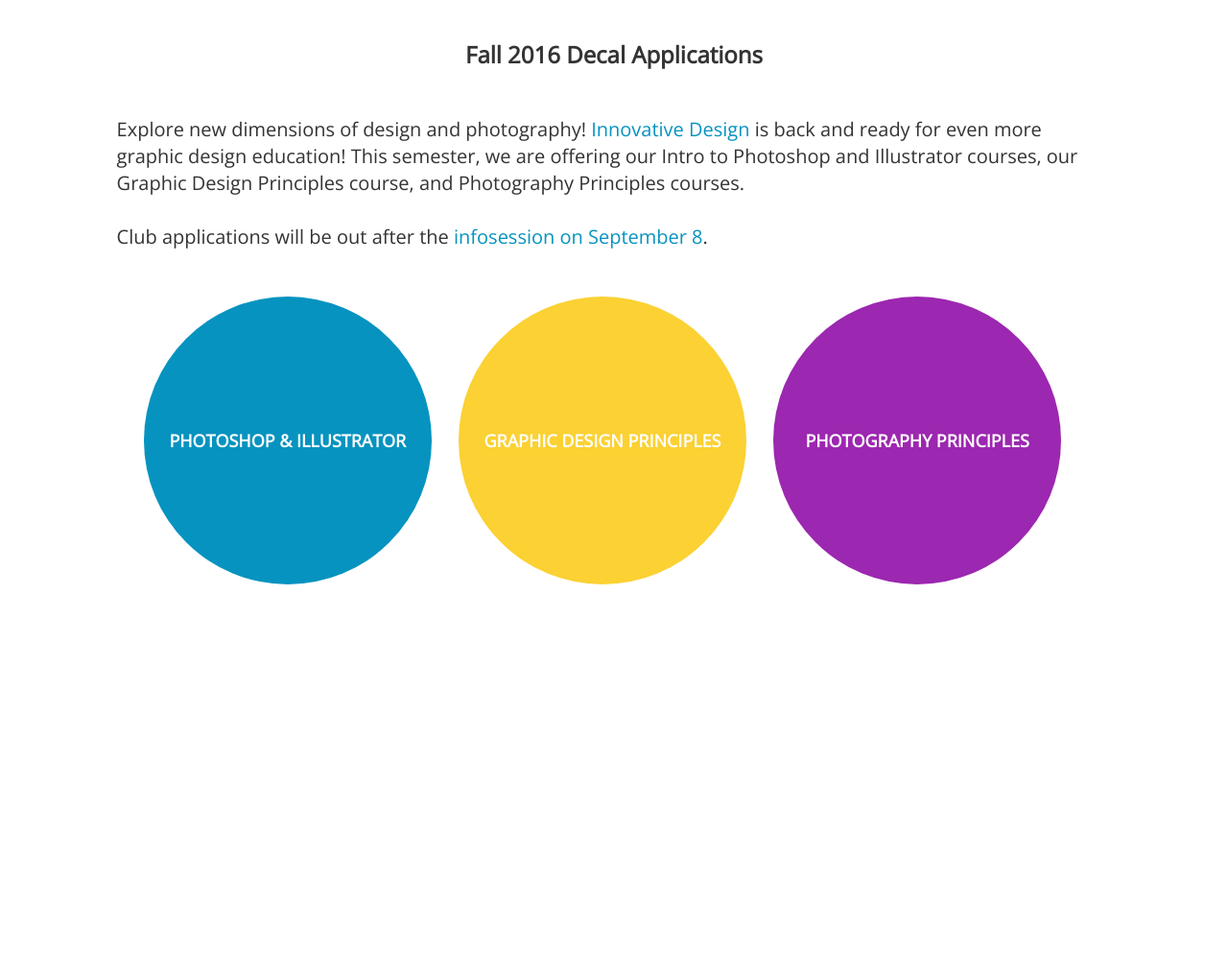
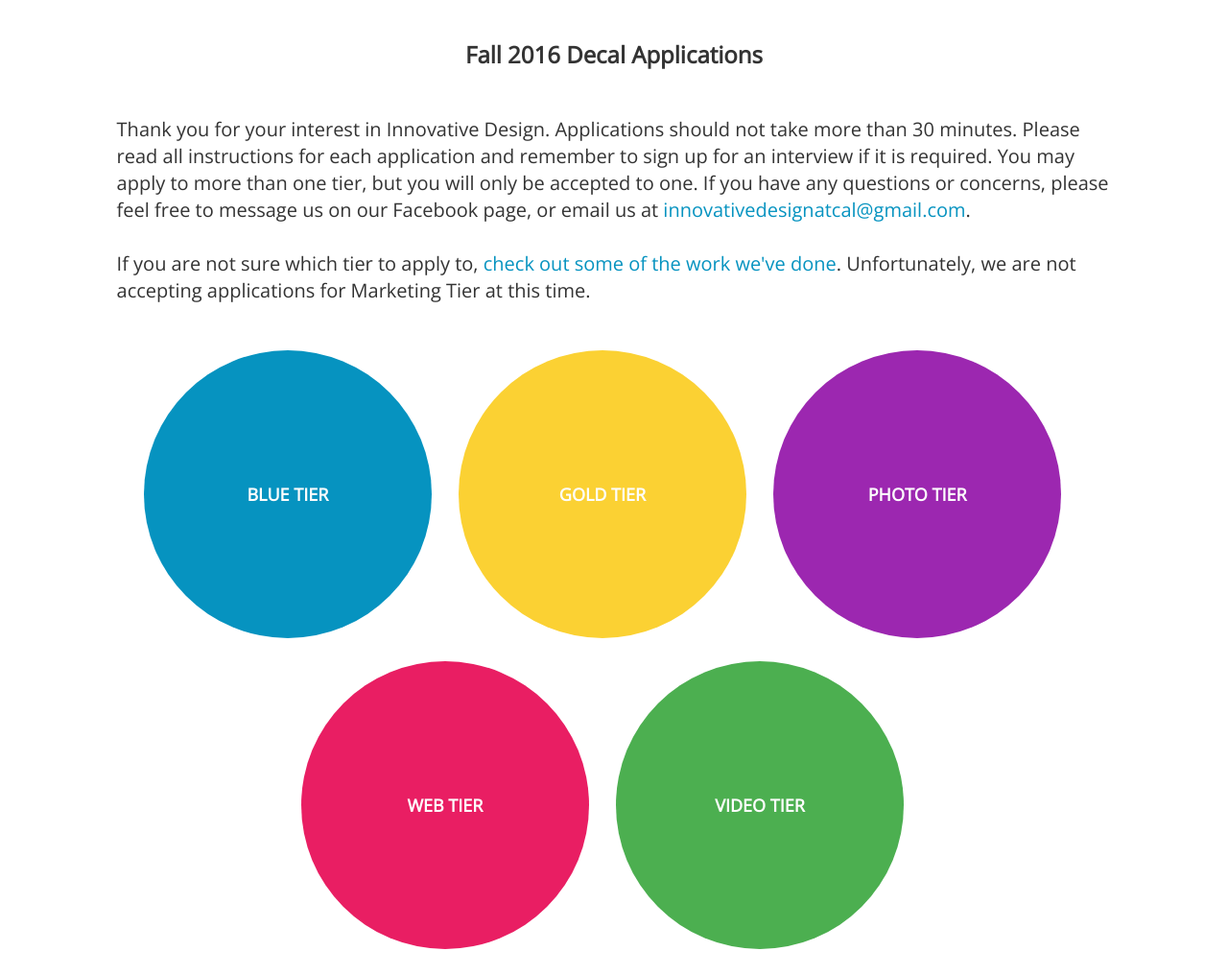
Before and after one commit to peterqiu1997/apply.innovativedesign.club, a website: page index.html in a window 1280 px wide. Shown: the part 440-1456 px from the top of the page at 96% size. Before the commit the page ends 1185 px from the top, so only its background shows below. Drawn offline with nearby package versions, Linux system fonts and the light colour scheme.

Commit message:
Added application links for tiers

```diff
--- a/index.html
+++ b/index.html
@@ -34,68 +34,47 @@
 			Fall 2016 Decal Applications
 		</h2>
 		<div class="intro">
-			<!-- <p>
+			<p>
 				Thank you for your interest in Innovative Design. Applications should not take more than 30 minutes. Please read all instructions for each application and remember to sign up for an interview if it is required. You may apply to more than one tier, but you will only be accepted to one.  If you have any questions or concerns, please feel free to message us on our Facebook page, or email us at <a href="mailto:innovativedesignatcal@gmail.com">innovativedesignatcal@gmail.com</a>.
 			</p>
 			<br>
 			<p>
 				If you are not sure which tier to apply to, <a href="http://www.makeberkeleybeautiful.com" target="_blank">check out some of the work we've done</a>. Unfortunately, we are not accepting applications for Marketing Tier at this time.
-			</p> -->
-      <p>
-        Explore new dimensions of design and photography!
-        <a href="http://innovativedesign.club">Innovative Design</a> is back and ready for even more graphic design education! This semester, we are offering our Intro to Photoshop and Illustrator courses, our Graphic Design Principles course, and Photography Principles courses.
-      </p>
-      <br>
-      <p>
-        Club applications will be out after the <a href="https://www.facebook.com/events/536608159860227/">infosession on September 8</a>.
 			</p>
 		</div>
-    <!-- <div class="tiers">
+    <div class="tiers">
+      <a href="https://goo.gl/forms/tXZHeReRxfwmLdn33">
         <div class="tier blue">
           <div class="text__overlay">
             blue tier
           </div>
         </div>
+      </a>
+      <a href="https://goo.gl/forms/WJx57nnRRXLCO3aM2">
         <div class="tier gold">
           <div class="text__overlay">
             gold tier
           </div>
         </div>
+      </a>
+      <a href="https://goo.gl/forms/D54dtLM0jlYOW6n72">
         <div class="tier photo">
           <div class="text__overlay">
             photo tier
           </div>
         </div>
+      </a>
+      <a href="https://goo.gl/forms/YoPX6ncxQ3xldh463">
         <div class="tier web">
           <div class="text__overlay">
             web tier
           </div>
         </div>
+      </a>
+      <a href="https://goo.gl/forms/RIhnMGe5VzhxXX012">
         <div class="tier video">
           <div class="text__overlay">
             video tier
-        </div>
-      </div>
-    </div> -->
-    <div class="tiers">
-      <a href="https://goo.gl/forms/Spp7V6Su7G9Qkpw52">
-        <div class="tier blue">
-          <div class="text__overlay">
-            photoshop &amp; illustrator
-          </div>
-        </div>
-      </a>
-      <a href="https://goo.gl/forms/X2sGvywrwznRmcmW2">
-        <div class="tier gold">
-          <div class="text__overlay">
-            graphic design principles
-          </div>
-        </div>
-      </a>
-      <a href="https://goo.gl/forms/c5jhQZM9WwLZlfaQ2">
-        <div class="tier photo">
-          <div class="text__overlay">
-            photography principles
           </div>
         </div>
       </a>
```
Lines whose indentation alone changed are shown as unchanged.
